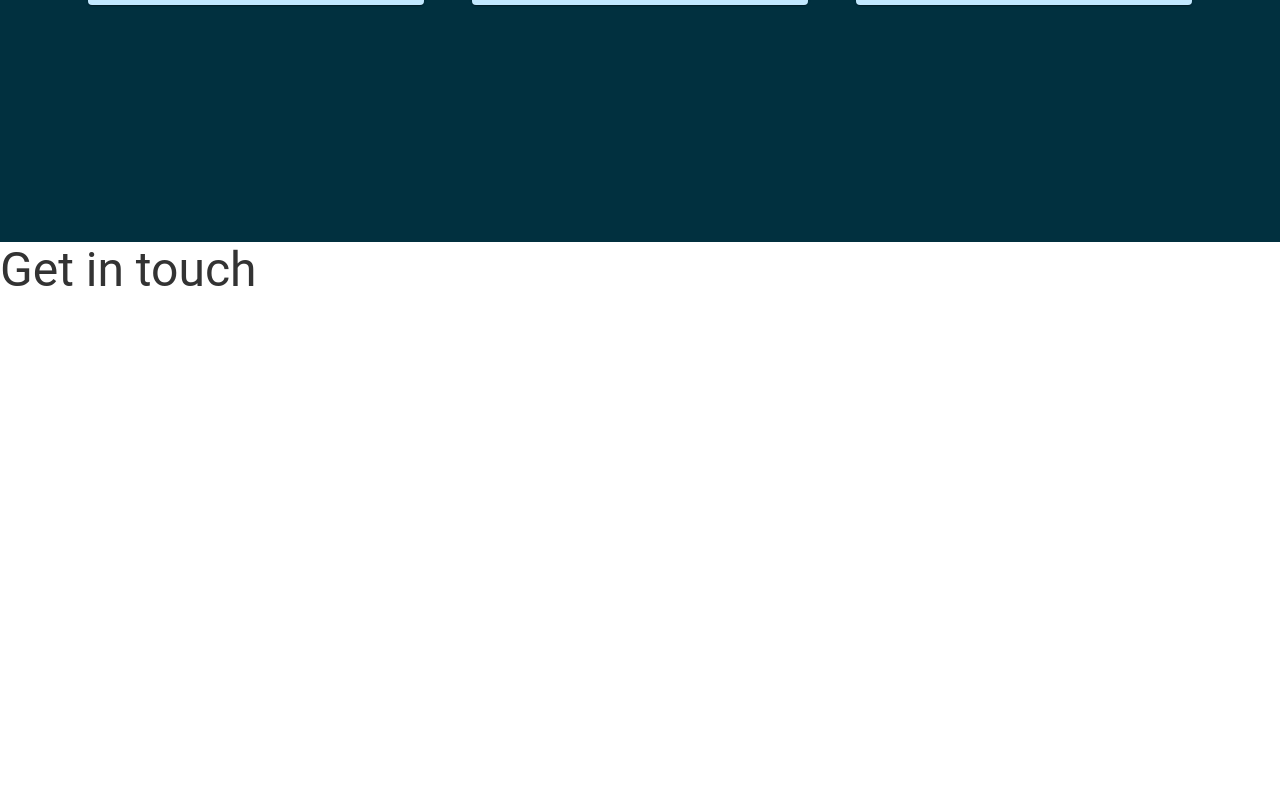
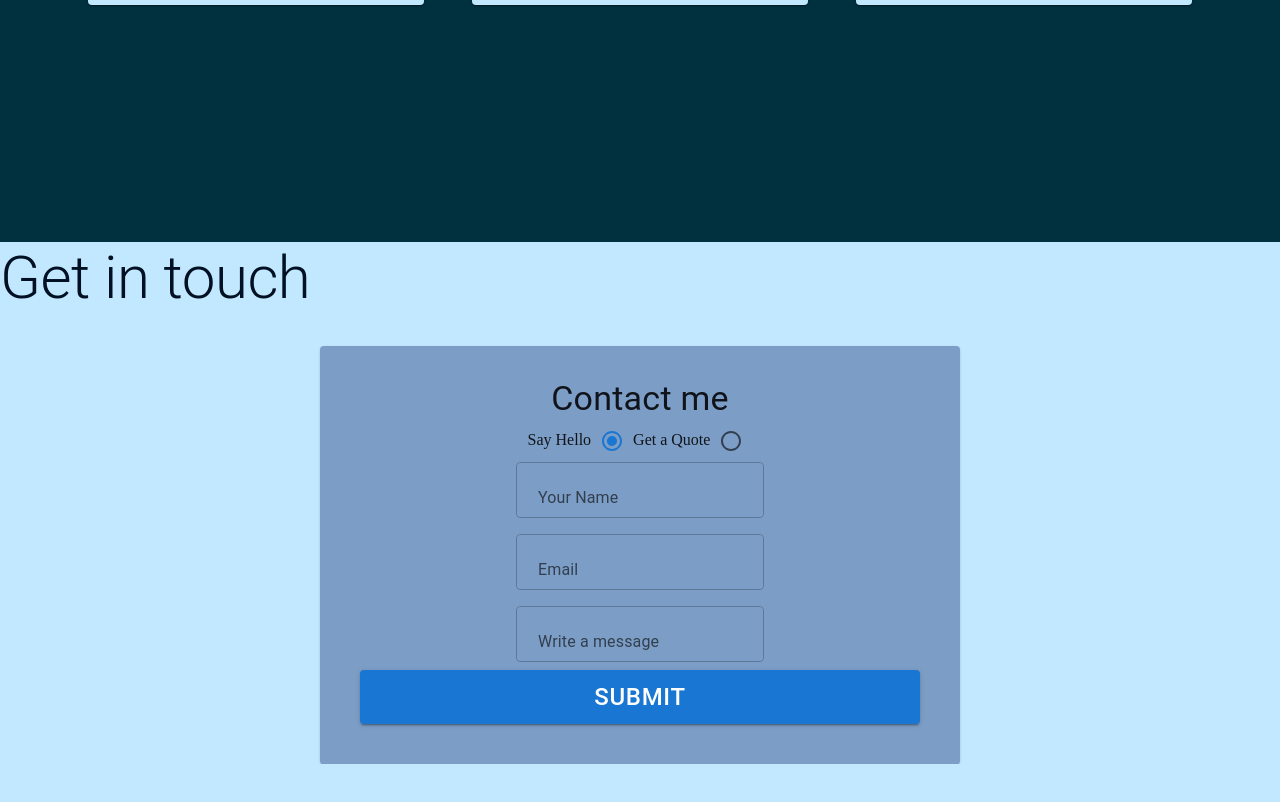
Before and after one commit to GustavoBOG/Portafolio, a React (Vite) app: page / in a window 1280 px wide. Shown: the part 2886-3688 px from the top of the page. Built offline with nearby package versions, Linux system fonts and the light colour scheme.

Commit message:
empiezo con contact

```diff
--- a/src/components/Contact/Contact.jsx
+++ b/src/components/Contact/Contact.jsx
@@ -1,20 +1,103 @@
 import { makeStyles } from "@mui/styles";
-import { Typography } from "@mui/material";
+import { Button, Paper, Radio, TextField, Typography } from "@mui/material";
 import "./Contact.css";
+import { useState } from "react";
 
 const Contact = ({ title, id }) => {
   const classes = useStyles();
+  const [value, setValue] = useState("say hi")
+
+  const handleChange = (e) => {
+    setValue(e.target.value)
+  }
   return (
-    <div className="Csection">
-      <div className={classes.Csectioncontent} id={id}>
-        <Typography variant="h3">{title}</Typography>
+    <div className={classes.section}>
+        <Typography variant="h2">{title}</Typography>
+      <div className={classes.sectioncontent} id={id}>
+        <Paper className={classes.root}>
+            <div className={classes.tituloandchoices}>
+              <Typography variant="h4">Contact me </Typography>
+              <div className={classes.choice}>
+                <span>Say Hello</span>
+                <Radio
+                 value="say hi"
+                 checked={value==="say hi"}
+                 onChange={handleChange}
+                />
+                <span>Get a Quote</span>
+                <Radio
+                 value="Get a Quote"
+                 checked={value==="Get a Quote"}
+                 onChange={handleChange}
+                />
+              </div>
+            </div>
+            <form className={classes.form} autoComplete="off">
+              <TextField label="Your Name"/>
+              <TextField label="Email"/>
+                {
+                  value === "Get a Quote" ? (
+                    <>
+                    <TextField label="Needed Services"/>
+                    <TextField label="Stimated budget"/>
+                    </>
+                  ) : null
+                }
+              <TextField label="Write a message"/>
+            </form>
+            <Button variant="contained">Submit</Button>
+        </Paper>
       </div>
     </div>
   );
 };
 
-const useStyles = makeStyles(() => ({
-  Asectioncontent: {},
+const useStyles = makeStyles((theme) => ({
+  section: {
+    minHeight: "100vh",
+    background: "rgb(194, 232, 255)",
+    color:"rgb(1, 16, 35)"
+  },
+  sectioncontent: {
+    display: "flex",
+    justifyContent: "center",
+    margin: "0 auto",
+  },
+  root:{
+    width: "50vw",
+    backgroundColor:"rgb(124,157,198) !important",
+    marginTop: theme.spacing(4) ,
+    display: "flex",
+    flexDirection: "column",
+    padding: theme.spacing(4) ,
+    "& button":{
+      fontSize: "1.5rem",
+      margin: theme.spacing(1),
+
+    },
+    "& button:hover": {
+      backgroundColor:"rgb(4,37,88)",
+    }
+  },
+  tituloandchoices:{
+    display: "flex",
+    flexDirection: "column",
+    justifyContent: "center",
+    alignItems: "center",
+  },
+  form:{
+    display: "flex",
+    flexDirection: "column",
+    justifyContent: "center",
+    alignItems: "center",
+    gap: "1rem",
+    "& label":{
+      padding:theme.spacing(1),
+    },
+  },
+
+
+
 }));
 
 export default Contact;
```
